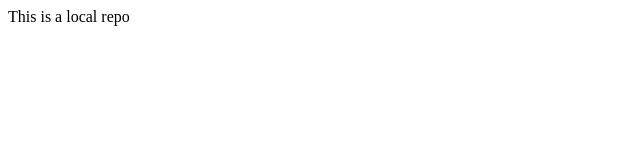
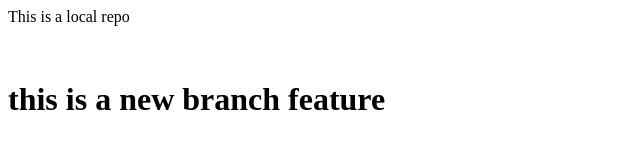
Before and after one commit to shard-c6/local_repo, a plain HTML site: page index.html in a window 1280 px wide. Shown: the whole page, without its empty margins (0-640 px from the left). Drawn offline with Linux system fonts and the light colour scheme.

Commit message:
add new feature

```diff
--- a/index.html
+++ b/index.html
@@ -1 +1,3 @@
 <p> This is a local repo </p>
+<br>
+<h1>this is a new branch feature </h1>
```
